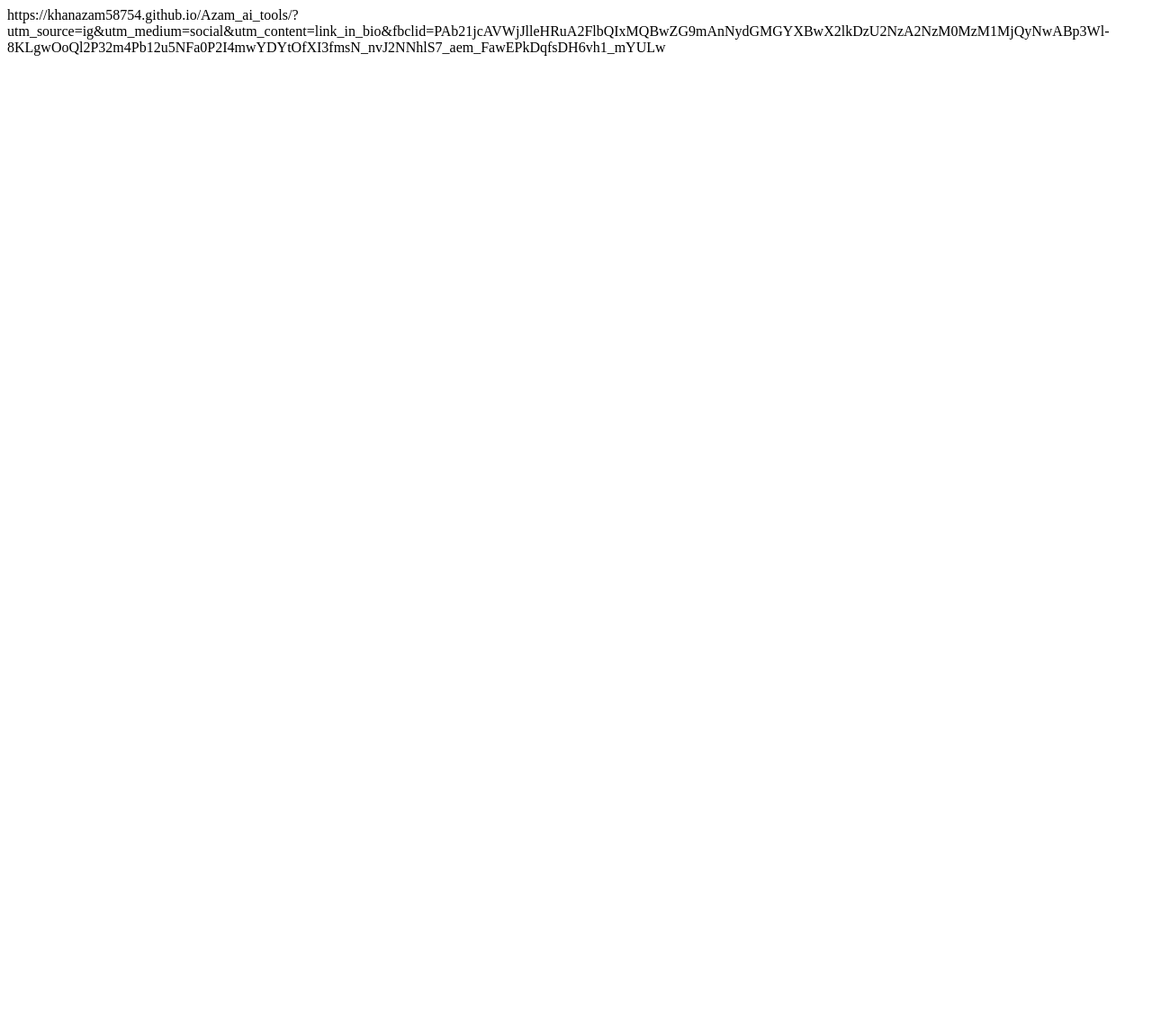
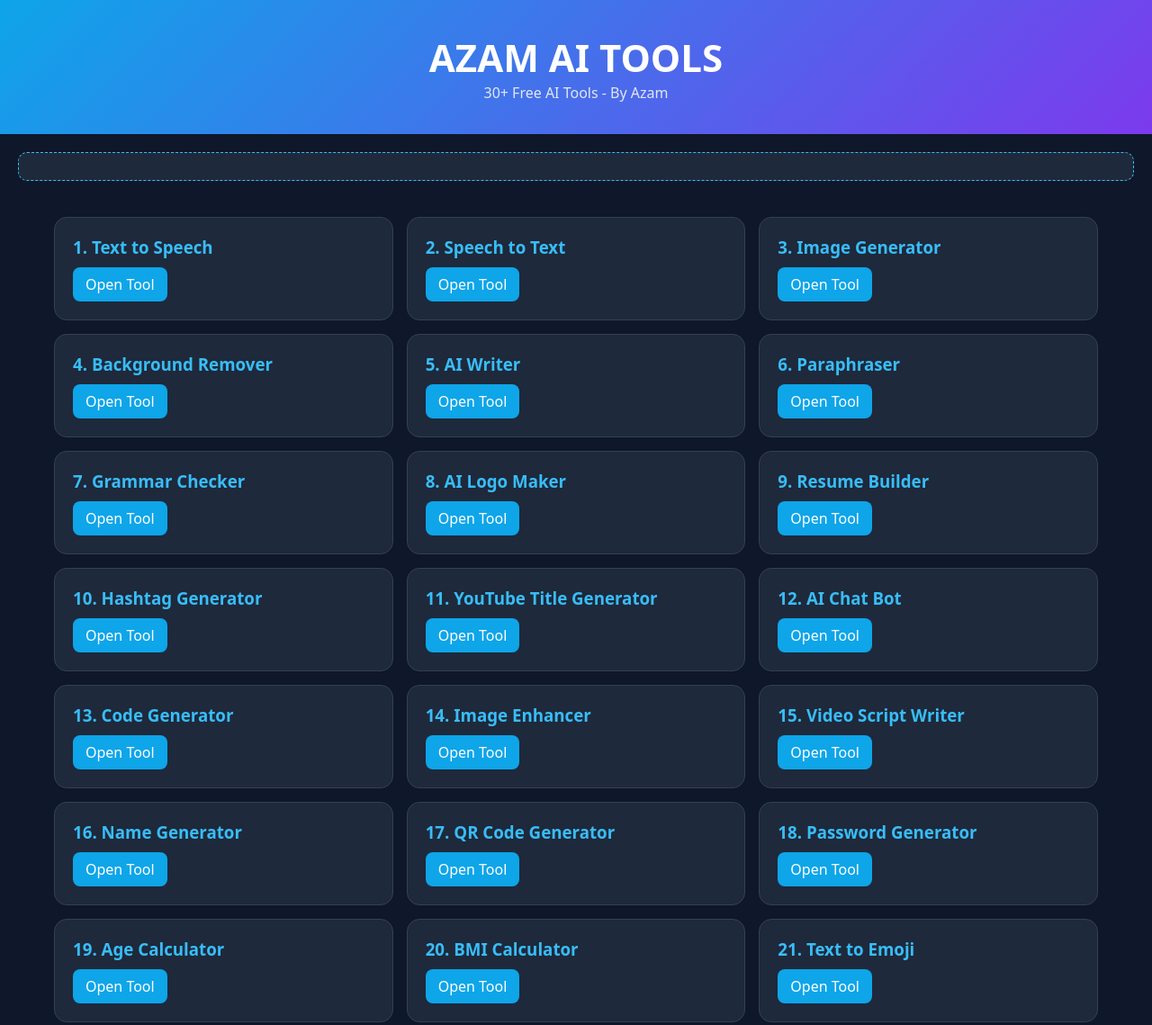
Before and after one commit to Khanazam58754/khanazam58754.github.io, a plain HTML site: page Azam_ai_tools/index.html in a window 1280 px wide. Shown: the top 1139 px of the page at 90% size. Before the commit the page ends 800 px from the top, so only its background shows below. Drawn offline with Linux system fonts and the light colour scheme.

Commit message:
Convert index.html to a structured HTML document

```diff
--- a/Azam_ai_tools/index.html
+++ b/Azam_ai_tools/index.html
@@ -1 +1,69 @@
-https://khanazam58754.github.io/Azam_ai_tools/?utm_source=ig&utm_medium=social&utm_content=link_in_bio&fbclid=PAb21jcAVWjJlleHRuA2FlbQIxMQBwZG9mAnNydGMGYXBwX2lkDzU2NzA2NzM0MzM1MjQyNwABp3Wl-8KLgwOoQl2P32m4Pb12u5NFa0P2I4mwYDYtOfXI3fmsN_nvJ2NNhlS7_aem_FawEPkDqfsDH6vh1_mYULw
+<!DOCTYPE html>
+<html lang="en">
+<head>
+<meta charset="UTF-8">
+<meta name="viewport" content="width=device-width, initial-scale=1.0">
+<title>AZAM AI TOOLS - 30+ Free AI Tools</title>
+<script async src="https://pagead2.googlesyndication.com/pagead/js/adsbygoogle.js?client=ca-pub-2668895199577995" crossorigin="anonymous"></script>
+<style>
+*{margin:0;padding:0;box-sizing:border-box}
+body{font-family:system-ui,Arial;background:#0f172a;color:#e2e8f0}
+header{background:linear-gradient(135deg,#0ea5e9,#7c3aed);padding:35px 15px;text-align:center}
+header h1{font-size:42px;color:white}
+.grid{display:grid;grid-template-columns:repeat(auto-fit,minmax(280px,1fr));gap:15px;padding:20px;max-width:1200px;margin:auto}
+.card{background:#1e293b;border-radius:14px;padding:20px;border:1px solid #334155}
+.card h3{color:#38bdf8}
+.card a{display:inline-block;background:#0ea5e9;color:white;padding:8px 14px;border-radius:8px;text-decoration:none;margin-top:10px}
+.ad-box{background:#1e293b;border:1px dashed #38bdf8;margin:20px;padding:15px;text-align:center;border-radius:10px}
+footer{background:#020617;text-align:center;padding:25px;color:#64748b;margin-top:20px}
+</style>
+</head>
+<body>
+<header><h1>AZAM AI TOOLS</h1><p>30+ Free AI Tools - By Azam</p></header>
+
+<div class="ad-box">
+<ins class="adsbygoogle" style="display:block" data-ad-client="ca-pub-2668895199577995" data-ad-slot="1234567890" data-ad-format="auto" data-full-width-responsive="true"></ins>
+<script>(adsbygoogle = window.adsbygoogle || []).push({});</script>
+</div>
+
+<div class="grid">
+<div class="card"><h3>1. Text to Speech</h3><a href="#">Open Tool</a></div>
+<div class="card"><h3>2. Speech to Text</h3><a href="#">Open Tool</a></div>
+<div class="card"><h3>3. Image Generator</h3><a href="#">Open Tool</a></div>
+<div class="card"><h3>4. Background Remover</h3><a href="#">Open Tool</a></div>
+<div class="card"><h3>5. AI Writer</h3><a href="#">Open Tool</a></div>
+<div class="card"><h3>6. Paraphraser</h3><a href="#">Open Tool</a></div>
+<div class="card"><h3>7. Grammar Checker</h3><a href="#">Open Tool</a></div>
+<div class="card"><h3>8. AI Logo Maker</h3><a href="#">Open Tool</a></div>
+<div class="card"><h3>9. Resume Builder</h3><a href="#">Open Tool</a></div>
+<div class="card"><h3>10. Hashtag Generator</h3><a href="#">Open Tool</a></div>
+<div class="card"><h3>11. YouTube Title Generator</h3><a href="#">Open Tool</a></div>
+<div class="card"><h3>12. AI Chat Bot</h3><a href="#">Open Tool</a></div>
+<div class="card"><h3>13. Code Generator</h3><a href="#">Open Tool</a></div>
+<div class="card"><h3>14. Image Enhancer</h3><a href="#">Open Tool</a></div>
+<div class="card"><h3>15. Video Script Writer</h3><a href="#">Open Tool</a></div>
+<div class="card"><h3>16. Name Generator</h3><a href="#">Open Tool</a></div>
+<div class="card"><h3>17. QR Code Generator</h3><a href="#">Open Tool</a></div>
+<div class="card"><h3>18. Password Generator</h3><a href="#">Open Tool</a></div>
+<div class="card"><h3>19. Age Calculator</h3><a href="#">Open Tool</a></div>
+<div class="card"><h3>20. BMI Calculator</h3><a href="#">Open Tool</a></div>
+<div class="card"><h3>21. Text to Emoji</h3><a href="#">Open Tool</a></div>
+<div class="card"><h3>22. AI Story Generator</h3><a href="#">Open Tool</a></div>
+<div class="card"><h3>23. Caption Generator</h3><a href="#">Open Tool</a></div>
+<div class="card"><h3>24. Thumbnail Maker</h3><a href="#">Open Tool</a></div>
+<div class="card"><h3>25. Voice Changer</h3><a href="#">Open Tool</a></div>
+<div class="card"><h3>26. PDF Tools</h3><a href="#">Open Tool</a></div>
+<div class="card"><h3>27. Image to Text</h3><a href="#">Open Tool</a></div>
+<div class="card"><h3>28. Translator</h3><a href="#">Open Tool</a></div>
+<div class="card"><h3>29. Meme Generator</h3><a href="#">Open Tool</a></div>
+<div class="card"><h3>30. AI Bio Generator</h3><a href="#">Open Tool</a></div>
+</div>
+
+<div class="ad-box">
+<ins class="adsbygoogle" style="display:block" data-ad-client="ca-pub-2668895199577995" data-ad-slot="1234567890" data-ad-format="auto" data-full-width-responsive="true"></ins>
+<script>(adsbygoogle = window.adsbygoogle || []).push({});</script>
+</div>
+
+<footer><p>© 2026 AZAM AI TOOLS | Made by Azam</p></footer>
+</body>
+</html>
```
